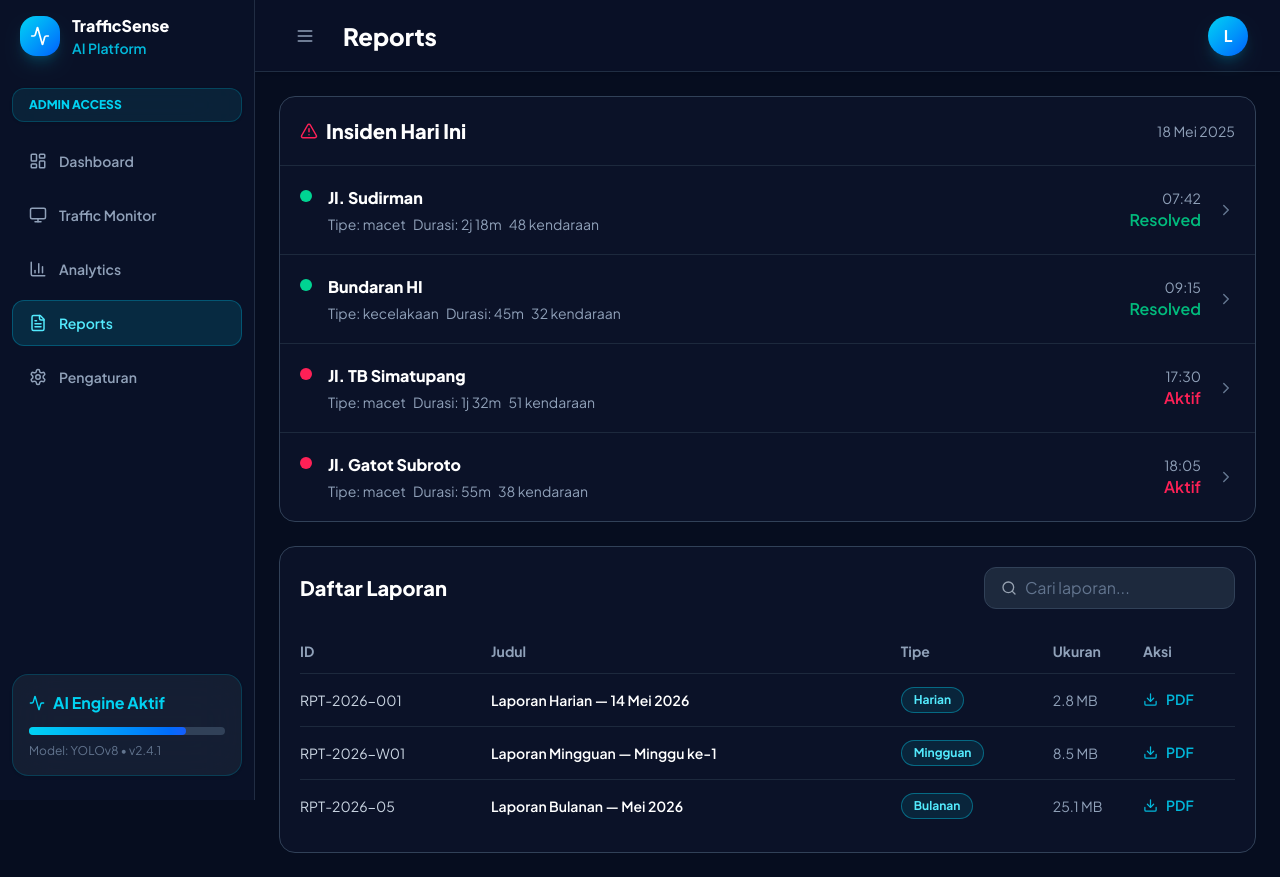
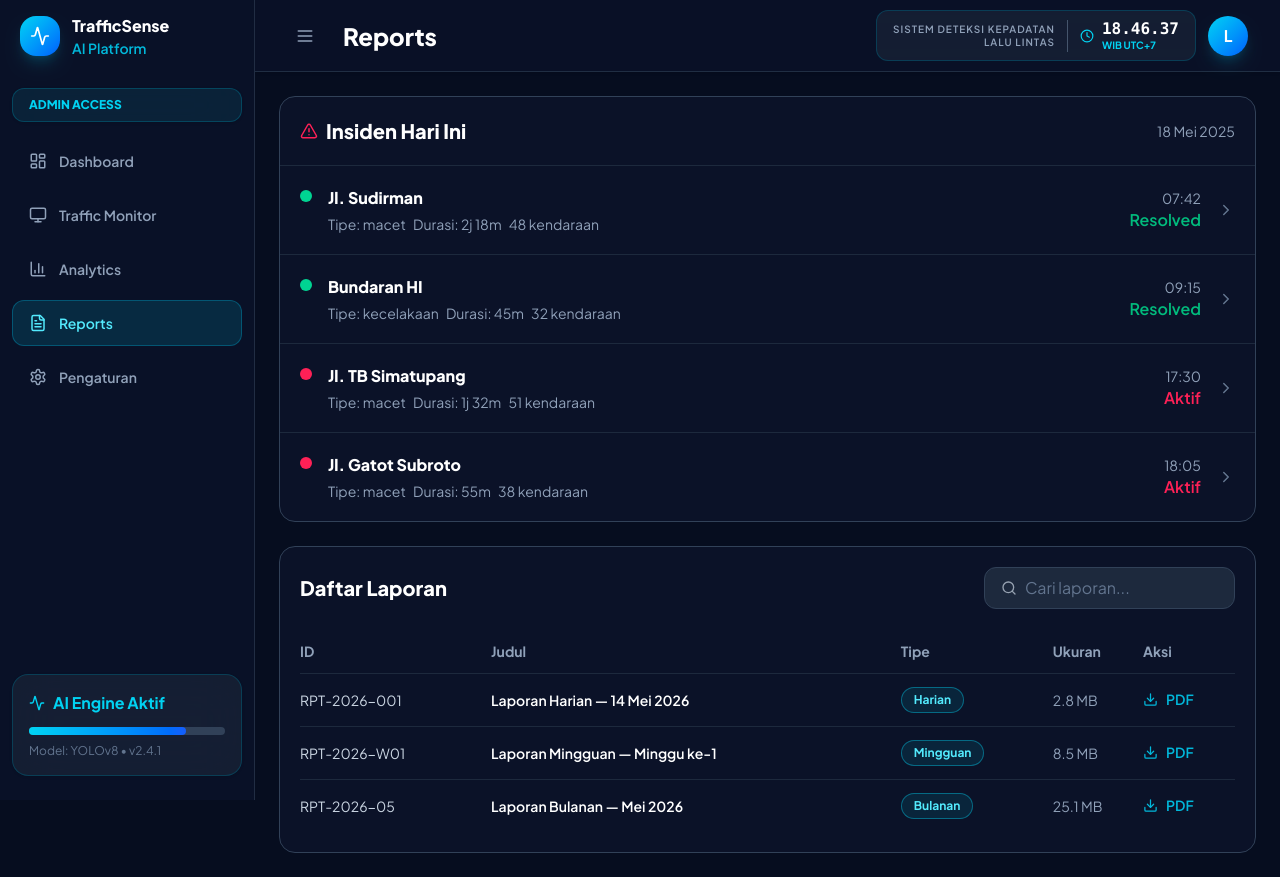
Before and after one commit to Anandaa45/TrafficSense-AI, a React (Vite) app in the folder client/: page /reports in a window 1280 px wide. Built offline with nearby package versions, Linux system fonts and the light colour scheme; no server answers.

Commit message:
add fitur jam realtime & fix zona waktu pada setting

```diff
--- /dev/null
+++ b/client/src/Context/TimezoneContext.jsx
@@ -0,0 +1,43 @@
+import React, { createContext, useContext, useState } from 'react';
+
+const TimezoneContext = createContext();
+
+// Mapping zona waktu ke offset UTC dalam menit
+export const TIMEZONE_OPTIONS = [
+  {
+    value: 'WIB',
+    label: 'WIB (Asia/Jakarta) UTC+7',
+    iana: 'Asia/Jakarta',
+    offsetHours: 7,
+  },
+  {
+    value: 'WITA',
+    label: 'WITA (Asia/Makassar) UTC+8',
+    iana: 'Asia/Makassar',
+    offsetHours: 8,
+  },
+  {
+    value: 'WIT',
+    label: 'WIT (Asia/Jayapura) UTC+9',
+    iana: 'Asia/Jayapura',
+    offsetHours: 9,
+  },
+];
+
+export function TimezoneProvider({ children }) {
+  const [timezone, setTimezone] = useState('WIB');
+
+  const currentTZ = TIMEZONE_OPTIONS.find((tz) => tz.value === timezone) || TIMEZONE_OPTIONS[0];
+
+  return (
+    <TimezoneContext.Provider value={{ timezone, setTimezone, currentTZ, TIMEZONE_OPTIONS }}>
+      {children}
+    </TimezoneContext.Provider>
+  );
+}
+
+export function useTimezone() {
+  const ctx = useContext(TimezoneContext);
+  if (!ctx) throw new Error('useTimezone must be used within TimezoneProvider');
+  return ctx;
+}
--- a/client/src/components/AppLayout.jsx
+++ b/client/src/components/AppLayout.jsx
@@ -1,8 +1,9 @@
-import React from 'react';
+import React, { useState, useEffect } from 'react';
 import { NavLink, Outlet, useLocation } from 'react-router-dom';
 import { useLanguage } from '../Context/LanguageContext.jsx';
 import { useTheme } from '../Context/ThemeContext.jsx';
-import { Activity, BarChart3, FileText, LayoutDashboard, Menu, Monitor, Settings, } from 'lucide-react';
+import { useTimezone } from '../Context/TimezoneContext.jsx';
+import { Activity, BarChart3, FileText, LayoutDashboard, Menu, Monitor, Settings, Clock } from 'lucide-react';
 
 const navIcons = [
   { to: '/dashboard', key: 'dashboard', icon: LayoutDashboard },
@@ -16,6 +17,23 @@ export default function AppLayout() {
   const location  = useLocation();
   const { t }     = useLanguage();
   const { isDark } = useTheme();
+  const { currentTZ } = useTimezone();
+
+  // ── Jam realtime ──────────────────────────────────────────────────────────
+  const [now, setNow] = useState(() => new Date());
+  useEffect(() => {
+    const id = setInterval(() => setNow(new Date()), 1000);
+    return () => clearInterval(id);
+  }, []);
+
+  // Format jam sesuai zona waktu yang dipilih
+  const timeString = now.toLocaleTimeString('id-ID', {
+    timeZone: currentTZ.iana,
+    hour: '2-digit',
+    minute: '2-digit',
+    second: '2-digit',
+    hour12: false,
+  });
 
   const navItems = navIcons.map((n) => ({ ...n, label: t.nav[n.key] }));
   const [title] = t.subtitle[location.pathname] || t.subtitle['/dashboard'];
@@ -106,6 +124,34 @@ export default function AppLayout() {
   </div>
 
   <div className="hidden items-center gap-3 xl:flex">
+    {/* ── Jam Realtime + Label Sistem ── */}
+    <div className={`flex items-center gap-3 rounded-xl border px-4 py-2 transition-colors ${isDark ? 'border-cyan-800/50 bg-slate-800/60' : 'border-cyan-200/80 bg-white/60'}`}>
+      {/* Label sistem */}
+      <div className="text-right">
+        <p className={`text-[10px] font-semibold uppercase tracking-widest leading-tight ${isDark ? 'text-slate-400' : 'text-slate-500'}`}>
+          Sistem Deteksi Kepadatan
+        </p>
+        <p className={`text-[10px] font-semibold uppercase tracking-widest leading-tight ${isDark ? 'text-slate-400' : 'text-slate-500'}`}>
+          Lalu Lintas
+        </p>
+      </div>
+      {/* Divider */}
+      <div className={`h-8 w-px ${isDark ? 'bg-slate-600' : 'bg-slate-300'}`} />
+      {/* Jam */}
+      <div className="flex items-center gap-2">
+        <Clock size={14} className="text-cyan-400 flex-shrink-0" />
+        <div>
+          <p className={`font-mono text-base font-extrabold leading-tight tabular-nums ${isDark ? 'text-white' : 'text-slate-900'}`}>
+            {timeString}
+          </p>
+          <p className={`text-[10px] font-bold text-cyan-400 leading-tight`}>
+            {currentTZ.value} UTC+{currentTZ.offsetHours}
+          </p>
+        </div>
+      </div>
+    </div>
+
+    {/* Avatar */}
     <NavLink
       to="/profile"
       className="flex h-10 w-10 items-center justify-center rounded-full bg-gradient-to-br from-cyan-400 to-blue-600 font-bold text-white shadow-lg shadow-cyan-500/20"
--- a/client/src/main.jsx
+++ b/client/src/main.jsx
@@ -15,6 +15,7 @@ import Profile from './pages/Profile.jsx';
 
 import { LanguageProvider } from './Context/LanguageContext.jsx';
 import { ThemeProvider } from './Context/ThemeContext.jsx';
+import { TimezoneProvider } from './Context/TimezoneContext.jsx';
 
 import './index.css';
 
@@ -22,6 +23,7 @@ createRoot(document.getElementById('root')).render(
   <React.StrictMode>
     <ThemeProvider>
       <LanguageProvider>
+        <TimezoneProvider>
         <BrowserRouter>
           <Routes>
             <Route path="/welcome" element={<Welcome />} />
@@ -40,6 +42,7 @@ createRoot(document.getElementById('root')).render(
             <Route path="*" element={<Navigate to="/login" replace />} />
           </Routes>
         </BrowserRouter>
+        </TimezoneProvider>
       </LanguageProvider>
     </ThemeProvider>
   </React.StrictMode>
--- a/client/src/pages/Settings.jsx
+++ b/client/src/pages/Settings.jsx
@@ -2,6 +2,7 @@ import React, { useMemo, useState } from 'react';
 import { Bell, Camera, Globe, Moon, RefreshCw, Save, Sun, Monitor, Settings as Gear, Clock, Laptop } from 'lucide-react';
 import { useLanguage } from '../Context/LanguageContext.jsx';
 import { useTheme } from '../Context/ThemeContext.jsx';
+import { useTimezone, TIMEZONE_OPTIONS } from '../Context/TimezoneContext.jsx';
 
 const tabs = ['Akun', 'Model AI', 'Kamera', 'Notifikasi'];
 
@@ -36,6 +37,7 @@ function useTokens(isDark) {
 export default function Settings() {
   const { lang, setLang, t }                             = useLanguage();
   const { themeMode, setThemeMode, activeTheme, isDark } = useTheme();
+  const { timezone, setTimezone }                        = useTimezone();
   const [tab, setTab]                                    = useState(0);
 
   const autoTheme = useMemo(() => {
@@ -59,7 +61,7 @@ export default function Settings() {
         ))}
       </div>
 
-      {tab === 0 && <Akun themeMode={themeMode} setThemeMode={setThemeMode} autoTheme={autoTheme} activeTheme={activeTheme} isDark={isDark} tk={tk} t={t} lang={lang} setLang={setLang} />}
+      {tab === 0 && <Akun themeMode={themeMode} setThemeMode={setThemeMode} autoTheme={autoTheme} activeTheme={activeTheme} isDark={isDark} tk={tk} t={t} lang={lang} setLang={setLang} timezone={timezone} setTimezone={setTimezone} />}
       {tab === 1 && <ModelAI   isDark={isDark} tk={tk} t={t} />}
       {tab === 2 && <Kamera    isDark={isDark} tk={tk} t={t} />}
       {tab === 3 && <Notifikasi isDark={isDark} tk={tk} t={t} />}
@@ -78,7 +80,7 @@ function Section({ title, icon, children, tk }) {
 }
 
 // ─── Tab: Akun ─────────────────────────────────────────────────────────────
-function Akun({ themeMode, setThemeMode, autoTheme, activeTheme, isDark, tk, t, lang, setLang }) {
+function Akun({ themeMode, setThemeMode, autoTheme, activeTheme, isDark, tk, t, lang, setLang, timezone, setTimezone }) {
   const a = t.akun;
   const themeOptions = [
     ['Dark',   Moon,   a.dark,   a.darkSub  ],
@@ -130,11 +132,21 @@ function Akun({ themeMode, setThemeMode, autoTheme, activeTheme, isDark, tk, t,
             </select>
           </div>
 
-          <SelectField icon={<Clock size={14} />} label={a.timezone} tk={tk}>
-            <option>WIB (Asia/Jakarta) UTC+7</option>
-            <option>WITA (Asia/Makassar) UTC+8</option>
-            <option>WIT (Asia/Jayapura) UTC+9</option>
-          </SelectField>
+          {/* Timezone — terhubung ke TimezoneContext */}
+          <div>
+            <p className={`mb-2 flex items-center gap-1.5 text-sm ${tk.subtext}`}>
+              <Clock size={14} /> {a.timezone}
+            </p>
+            <select
+              value={timezone}
+              onChange={(e) => setTimezone(e.target.value)}
+              className={`w-full rounded-xl border px-4 py-3 font-semibold outline-none transition-colors focus:ring-1 focus:ring-cyan-400 ${tk.input}`}
+            >
+              {TIMEZONE_OPTIONS.map((tz) => (
+                <option key={tz.value} value={tz.value}>{tz.label}</option>
+              ))}
+            </select>
+          </div>
 
           <SelectField label={a.dateFormat} tk={tk}>
             <option>DD/MM/YYYY (12/05/2026)</option>
```
